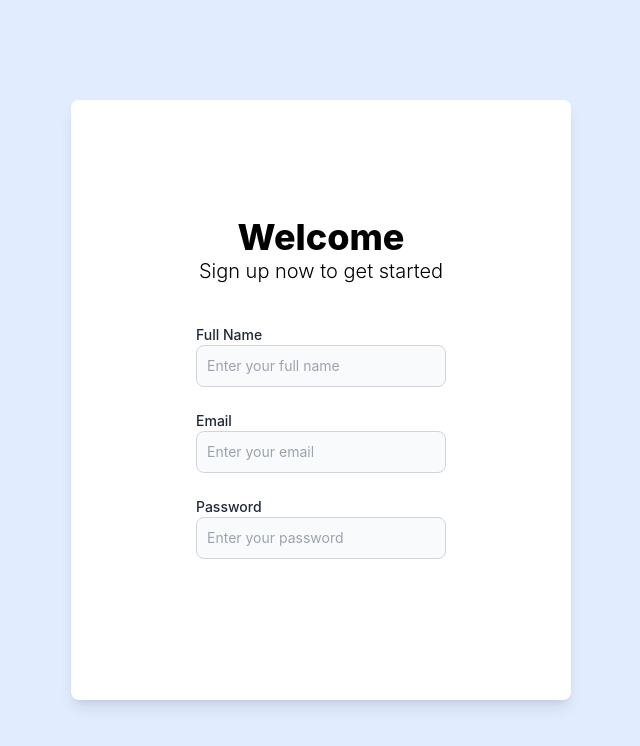
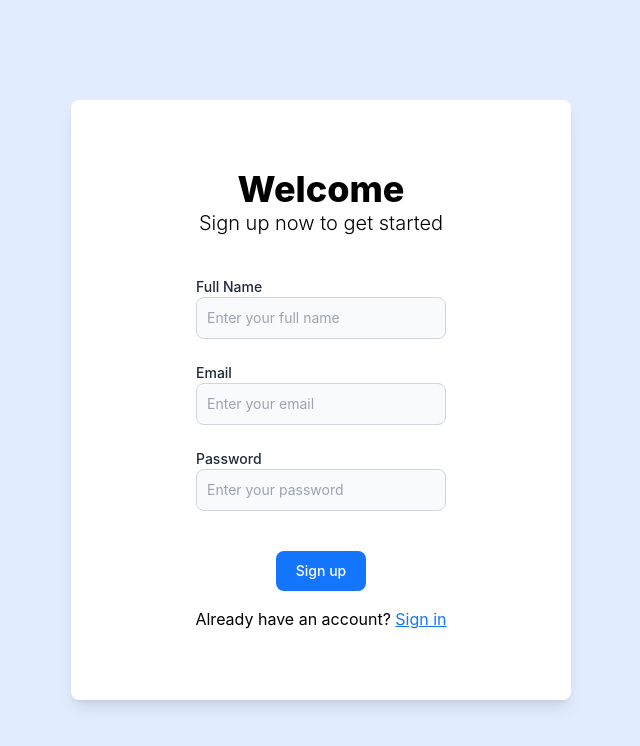
Before and after one commit to hassaan871/Realtime-Chat-App-Client, a React (Create React App) app: page / in a window 1280 px wide. Shown: the top 746 px of the page, without its empty margins (319-959 px from the left). Built offline with nearby package versions, Linux system fonts and the light colour scheme.

Commit message:
signup page complete with custom button

```diff
--- a/src/App.css
+++ /dev/null
@@ -1,38 +0,0 @@
-.App {
-  text-align: center;
-}
-
-.App-logo {
-  height: 40vmin;
-  pointer-events: none;
-}
-
-@media (prefers-reduced-motion: no-preference) {
-  .App-logo {
-    animation: App-logo-spin infinite 20s linear;
-  }
-}
-
-.App-header {
-  background-color: #282c34;
-  min-height: 100vh;
-  display: flex;
-  flex-direction: column;
-  align-items: center;
-  justify-content: center;
-  font-size: calc(10px + 2vmin);
-  color: white;
-}
-
-.App-link {
-  color: #61dafb;
-}
-
-@keyframes App-logo-spin {
-  from {
-    transform: rotate(0deg);
-  }
-  to {
-    transform: rotate(360deg);
-  }
-}
--- a/src/App.js
+++ b/src/App.js
@@ -1,4 +1,3 @@
-import './App.css';
 import Form from './modules/Form';
 
 function App() {
--- /dev/null
+++ b/src/components/Button/index.jsx
@@ -0,0 +1,36 @@
+import React from 'react';
+
+const Button = ({
+    label = 'Button',
+    type = 'button',
+    className = '',
+    disabled = false
+}) => {
+    return (
+        <div>
+            <button
+                type={type}
+                disabled={disabled}
+                className={
+                        `text-white
+                        bg-primary
+                        hover:bg-primary
+                        text-center
+                        py-2.5
+                        px-5
+                        w-full
+                        text-sm
+                        rounded-lg
+                        font-medium
+                        focus:ring-blue-300
+                        focus:ring-4
+                        focus:outline-none
+                        ${className}`
+                }>
+                {label}
+            </button>
+        </div>
+    );
+};
+
+export default Button;
--- a/src/components/input/index.js
+++ b/src/components/input/index.jsx
@@ -1,4 +1,4 @@
-import React from 'react'
+import React from 'react';
 
 const Input = ({
     label = '',
--- a/src/modules/Form/index.js
+++ b/src/modules/Form/index.jsx
@@ -1,5 +1,6 @@
-import React from 'react'
+import React from 'react';
 import Input from '../../components/input';
+import Button from '../../components/Button';
 
 function Form() {
     return (
@@ -8,7 +9,9 @@ function Form() {
             <div className='text-xl font-light mb-10'>Sign up now to get started</div>
             <Input label='Full Name' name='name' placeholder='Enter your full name'/>
             <Input label='Email' name='email' placeholder='Enter your email'/>
-            <Input label='Password' name='password' placeholder='Enter your password'/>
+            <Input label='Password' name='password' placeholder='Enter your password' className='mb-4'/>
+            <Button label='Sign up'className='w-1/2 mb-4'/>
+            <div>Already have an account? <span className='text-primary cursor-pointer underline'>Sign in</span></div>
         </div>
     )
 }
--- a/tailwind.config.js
+++ b/tailwind.config.js
@@ -1,6 +1,6 @@
 /** @type {import('tailwindcss').Config} */
 module.exports = {
-  content: ["./src/**/*.{html,js}"],
+  content: ["./src/**/*.{html,js,jsx}"],
   theme: {
     extend: {colors: {
       "primary": "#1476ff",
```
Also changed, not shown: 2 other files (tests, documents, lock files or other folders).
